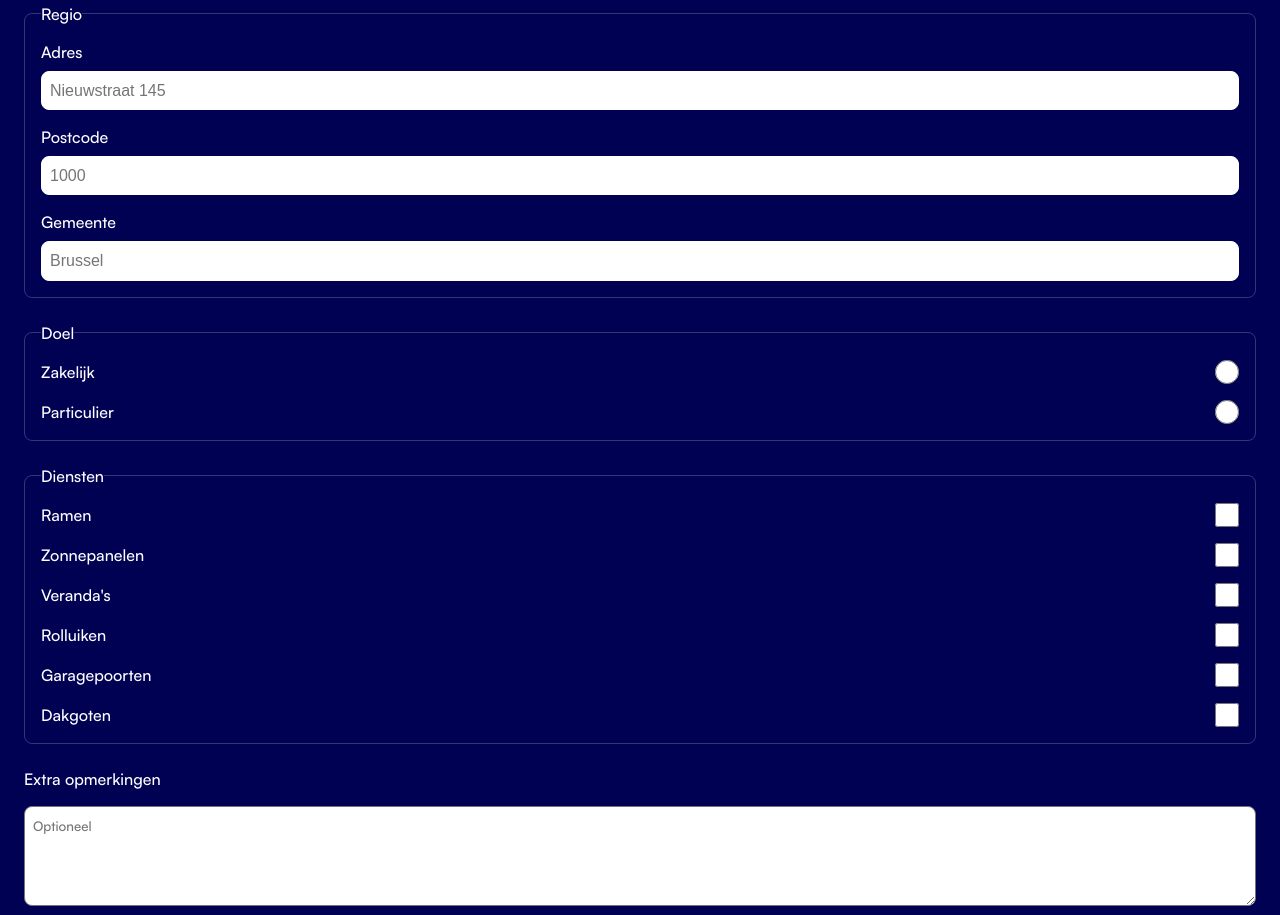
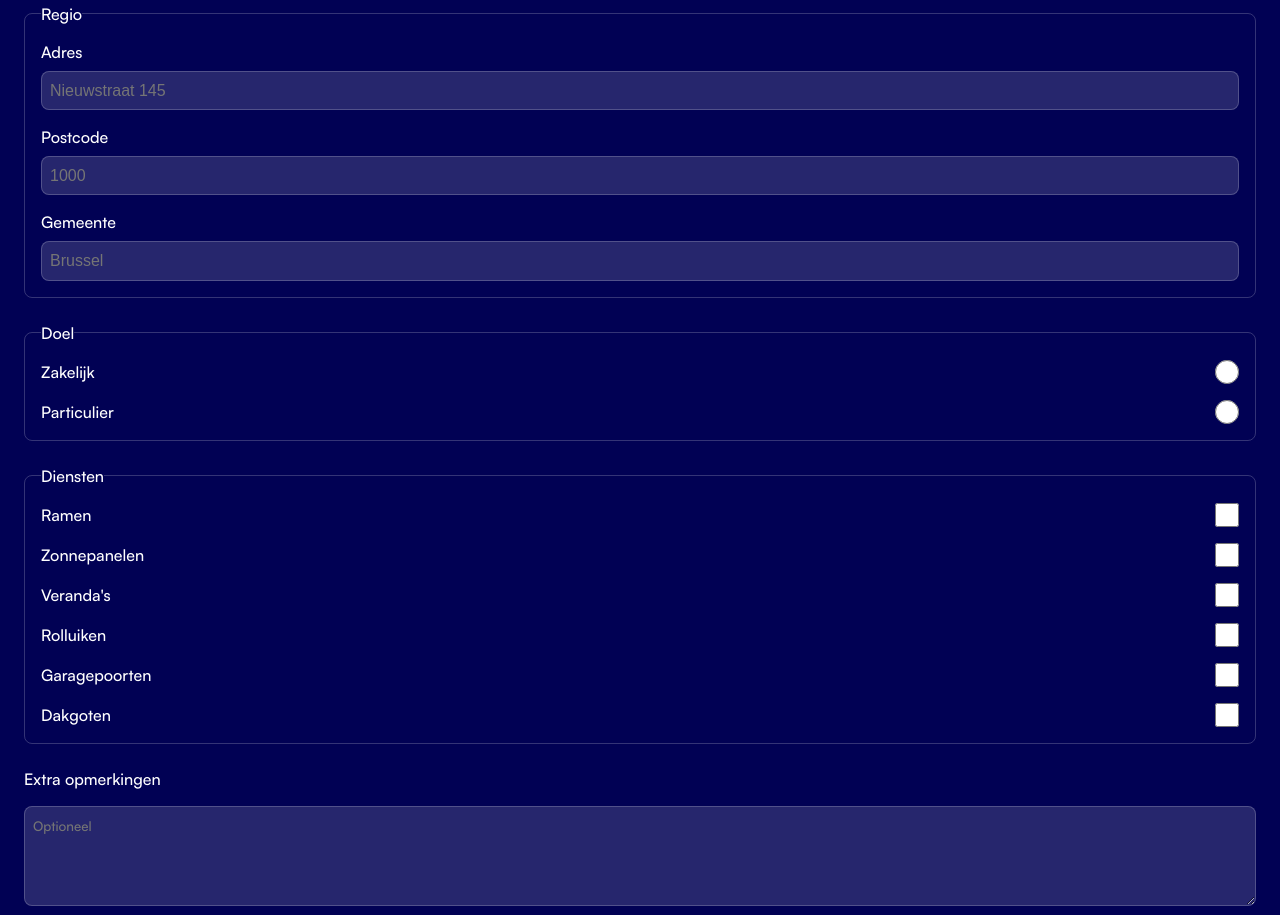
Before and after one commit to JamieVos991/luxcleaning, a website: page index.html in a window 1280 px wide. Shown: the part 5405-6320 px from the top of the page. Drawn offline with Linux system fonts and the light colour scheme.

Commit message:
Nieuwe form styling

```diff
--- a/index.html
+++ b/index.html
@@ -240,6 +240,7 @@
             Neem een kijkje in <span class="span-background">ons werk</span>
           </p>
         </hgroup>
+        <p>Dit is waar we trots op zijn.</p>
 
         <ul class="carousel-slider">
           <li>
--- a/styles/app.css
+++ b/styles/app.css
@@ -108,7 +108,7 @@ main {
           border-radius: var(--border-radius);
 
           &:hover {
-            animation-play-state: paused;
+            /* animation-play-state: paused; */
           }
         }
 
@@ -154,11 +154,16 @@ main {
             display: grid;
             gap: 0.5rem;
 
+            input {
+              background: rgba(255, 255, 255, 0.15);
+              border: 1px solid rgba(255, 255, 255, 0.2);
+              color: white;
+            }
+
             input:not([type="checkbox"]):not([type="radio"]) {
               padding: 0.6rem 0.5rem;
               border-radius: var(--border-radius);
               font-size: var(--font-size-s);
-              border: 1px solid var(--white-color);
             }
           }
 
@@ -171,6 +176,7 @@ main {
             input[type="radio"] {
               height: 1.5rem;
               aspect-ratio: 1/1;
+              border: none;
               cursor: pointer;
             }
           }
@@ -186,6 +192,10 @@ main {
           font-family: inherit;
           border-radius: var(--border-radius);
           min-height: 100px;
+
+          background: rgba(255, 255, 255, 0.15);
+          border: 1px solid rgba(255, 255, 255, 0.2);
+          color: white;
         }
 
         button[type="submit"] {
```
Also changed, not shown: 1 other file.
